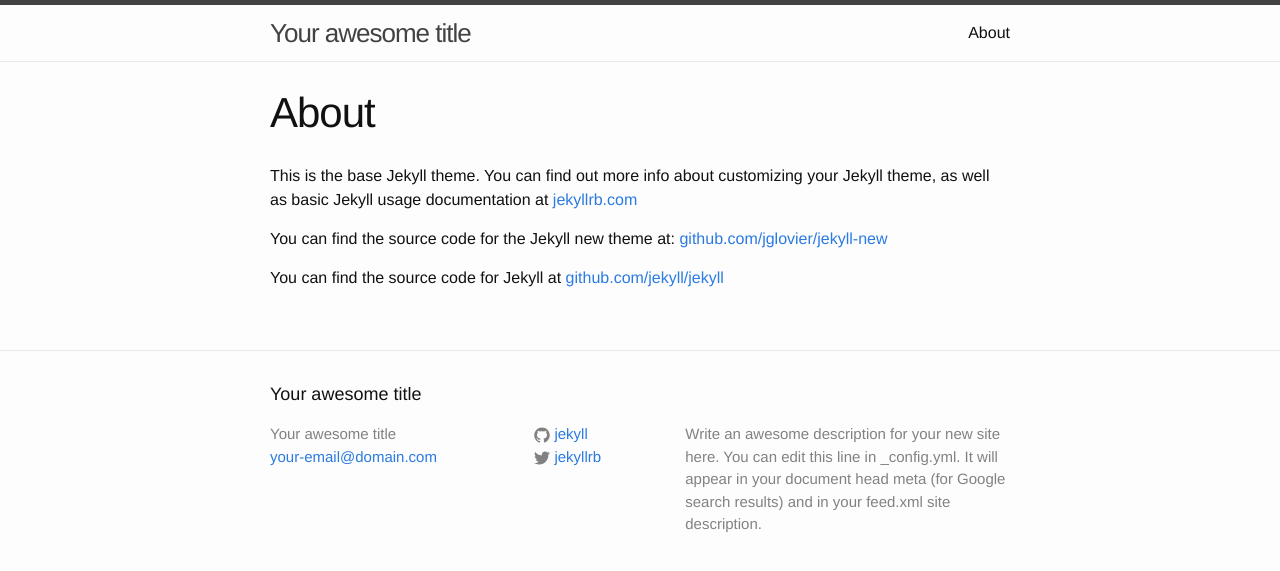
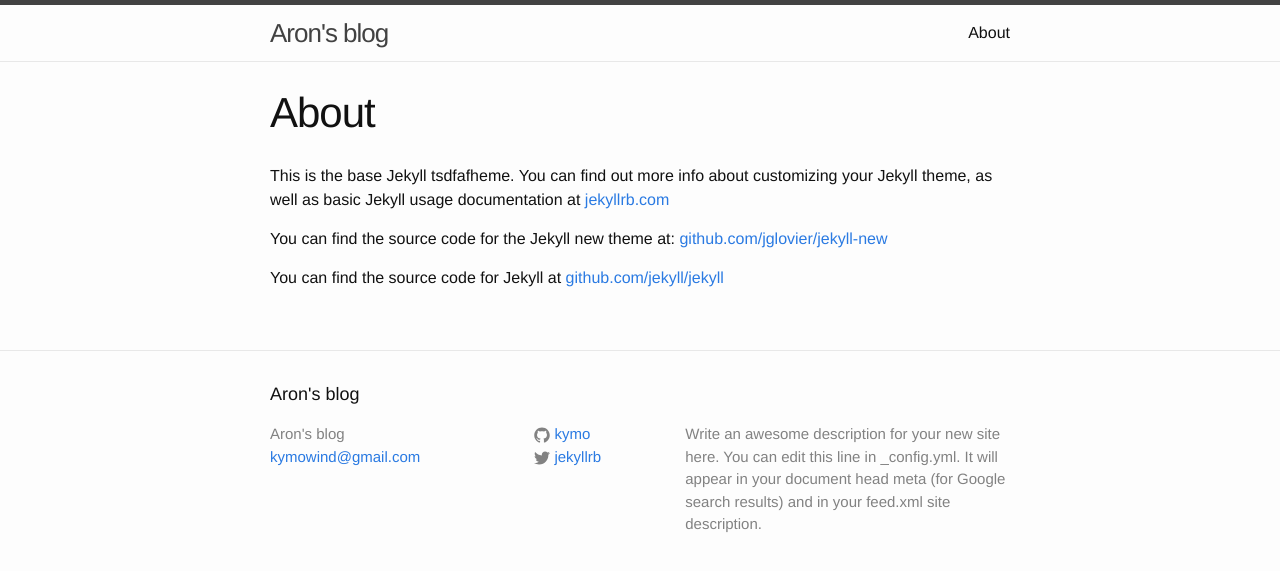
Before and after one commit to kymo/kymo.github.io, a Jekyll site: the page built from about.md, in a window 1280 px wide. Shown: the top 571 px of the page. Built offline with Jekyll 4.4.1, drawn with Linux system fonts in a browser that asks for light colours.

Commit message:
change files

```diff
--- a/_config.yml
+++ b/_config.yml
@@ -1,14 +1,14 @@
 # Site settings
-title: Your awesome title
-email: your-email@domain.com
+title: Aron's blog
+email: kymowind@gmail.com
 description: > # this means to ignore newlines until "baseurl:"
   Write an awesome description for your new site here. You can edit this
   line in _config.yml. It will appear in your document head meta (for
   Google search results) and in your feed.xml site description.
 baseurl: "" # the subpath of your site, e.g. /blog/
-url: "http://yourdomain.com" # the base hostname & protocol for your site
+url: "http://kymo.github.io" # the base hostname & protocol for your site
 twitter_username: jekyllrb
-github_username:  jekyll
+github_username: kymo
 
 # Build settings
 markdown: kramdown
--- /dev/null
+++ b/_posts/2016-04-03-welcom.markdown
@@ -0,0 +1 @@
+fafafd
--- a/about.md
+++ b/about.md
@@ -4,7 +4,7 @@ title: About
 permalink: /about/
 ---
 
-This is the base Jekyll theme. You can find out more info about customizing your Jekyll theme, as well as basic Jekyll usage documentation at [jekyllrb.com](http://jekyllrb.com/)
+This is the base Jekyll tsdfafheme. You can find out more info about customizing your Jekyll theme, as well as basic Jekyll usage documentation at [jekyllrb.com](http://jekyllrb.com/)
 
 You can find the source code for the Jekyll new theme at: [github.com/jglovier/jekyll-new](https://github.com/jglovier/jekyll-new)
 
```
